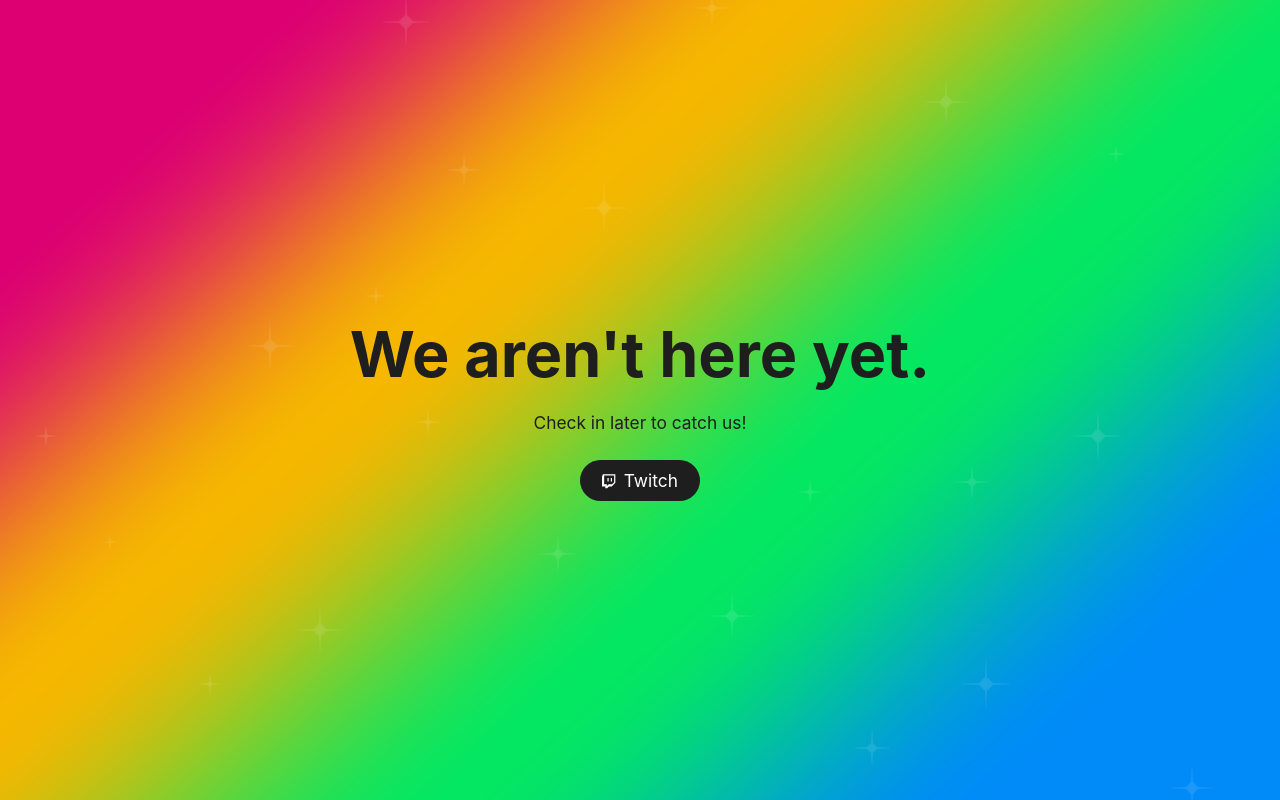
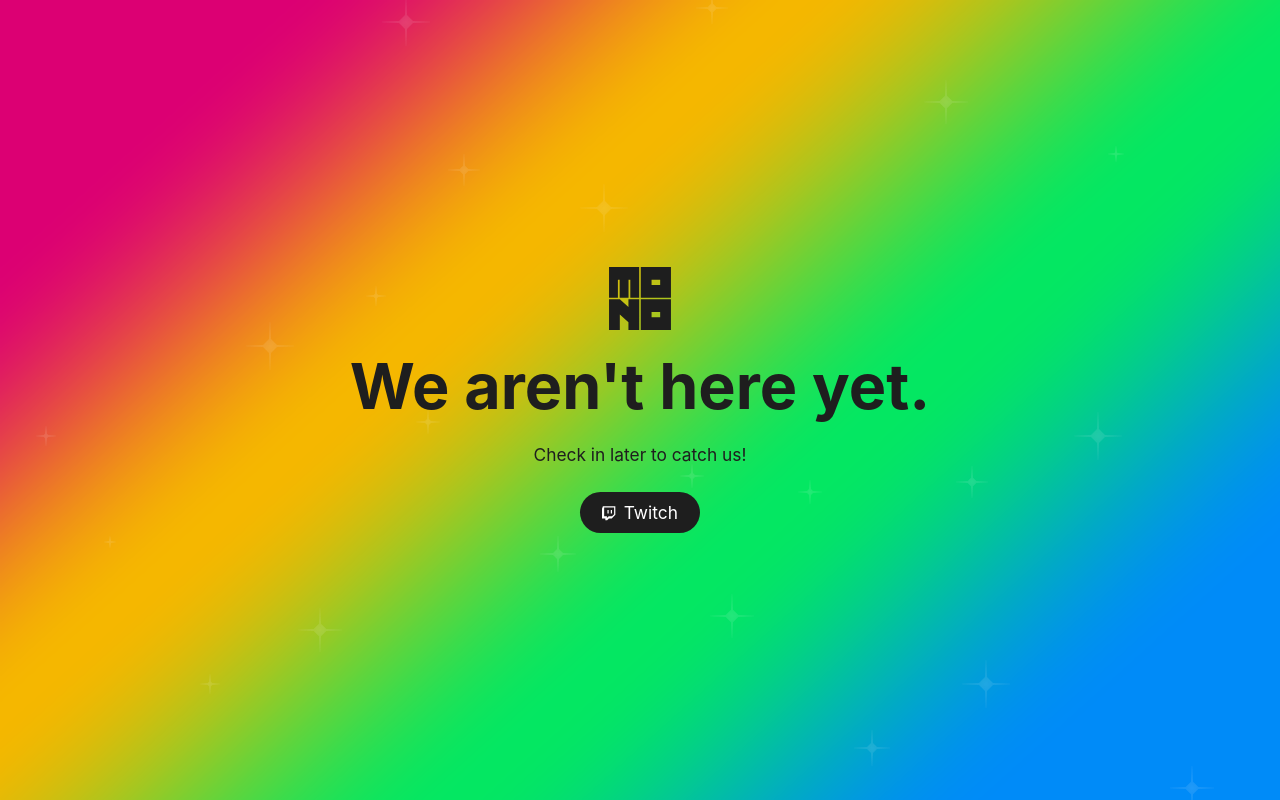
Before and after one commit to soulslimm/mono, a plain HTML site: page index.html in a window 1280 px wide. Drawn offline with Linux system fonts and the light colour scheme.

Commit message:
fix the FUCKING logo

```diff
--- a/index.html
+++ b/index.html
@@ -793,7 +793,7 @@
         <div class="inner">
           <div id="image01" class="image">
             <span class="frame">
-              <img src="assets/images/MONO.svg" alt="" />
+              <img src="assets/svg/MONO.svg" alt="" />
             </span>
           </div>
           <h1 id="text01">We aren&#39;t here yet.</h1>
```
